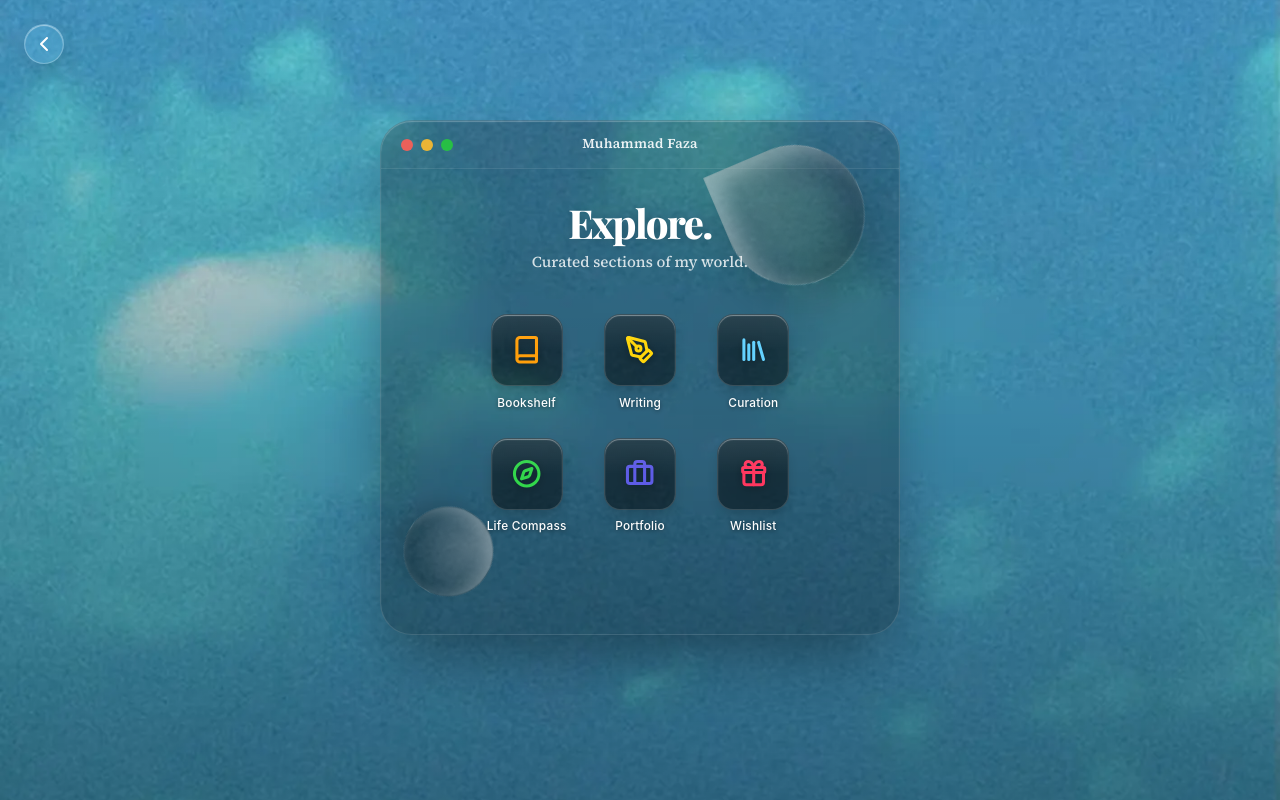
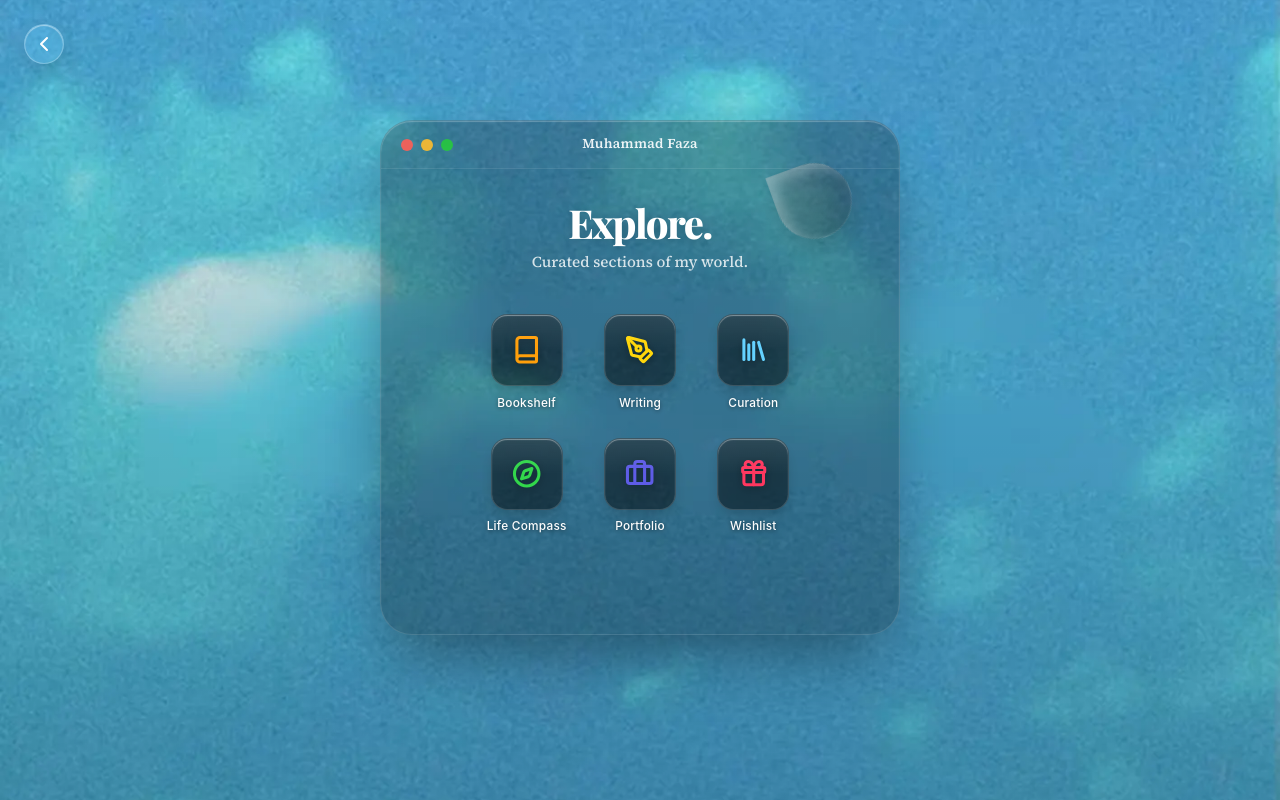
Before and after one commit to muhammadfaza16/muhammadfaza16.github.io, a Next.js app: page /starlight in a window 1280 px wide. Built offline with nearby package versions, Linux system fonts and the light colour scheme; no server answers; a web font is replaced by a local one.

Commit message:
style: retain single small teardrop animation and apply whisper-thin wallpaper contrast overlay

```diff
--- a/src/app/starlight/page.tsx
+++ b/src/app/starlight/page.tsx
@@ -38,11 +38,11 @@ export default function StarlightPage() {
         backgroundPosition: "center",
         zIndex: -2,
       }} />
-      {/* Thin elegant dark overlay for contrast */}
+      {/* Barely visible elegant dark overlay for text contrast */}
       <div style={{
         position: "fixed",
         inset: 0,
-        background: "linear-gradient(180deg, rgba(0,0,0,0.1) 0%, rgba(0,0,0,0.2) 50%, rgba(0,0,0,0.4) 100%)",
+        background: "linear-gradient(180deg, rgba(0,0,0,0.02) 0%, rgba(0,0,0,0.08) 50%, rgba(0,0,0,0.2) 100%)",
         zIndex: -1,
       }} />
       <div>
@@ -151,61 +151,32 @@ export default function StarlightPage() {
                 <div style={{ width: "52px" }} />
               </div>
 
-              {/* Ambient Glassy Teardrops (Floating background rich UI elements) */}
+              {/* Small Ambient Glassy Teardrop */}
               <motion.div
                 animate={{
-                  y: [0, -30, 20, 0],
-                  x: [0, 20, -15, 0],
+                  y: [0, -20, 15, 0],
+                  x: [0, 15, -10, 0],
                   rotate: [-45, -20, -70, -45],
                 }}
                 transition={{
-                  duration: 14,
+                  duration: 16,
                   repeat: Infinity,
                   ease: "easeInOut",
                 }}
                 style={{
                   position: "absolute",
-                  top: "10%",
-                  right: "10%",
-                  width: "140px",
-                  height: "140px",
+                  top: "12%",
+                  right: "12%",
+                  width: "76px",
+                  height: "76px",
                   borderRadius: "0 50% 50% 50%", /* Teardrop shape */
-                  background: "linear-gradient(135deg, rgba(255,255,255,0.2) 0%, rgba(255,255,255,0) 100%)",
-                  boxShadow: "inset 10px 10px 20px rgba(255,255,255,0.3), inset -15px -15px 25px rgba(0,0,0,0.1), 0 20px 40px rgba(0,0,0,0.2)",
-                  backdropFilter: "blur(24px) saturate(150%)",
-                  WebkitBackdropFilter: "blur(24px) saturate(150%)",
-                  border: "1px solid rgba(255,255,255,0.15)",
-                  borderTop: "1px solid rgba(255,255,255,0.3)",
-                  borderLeft: "1px solid rgba(255,255,255,0.3)",
-                  zIndex: 0,
-                  pointerEvents: "none",
-                }}
-              />
-
-              {/* Secondary Floating Glass Sphere */}
-              <motion.div
-                animate={{
-                  y: [0, 40, -10, 0],
-                  x: [0, -30, 10, 0],
-                  rotate: [0, 180, 360],
-                }}
-                transition={{
-                  duration: 18,
-                  repeat: Infinity,
-                  ease: "easeInOut",
-                }}
-                style={{
-                  position: "absolute",
-                  bottom: "15%",
-                  left: "10%",
-                  width: "90px",
-                  height: "90px",
-                  borderRadius: "50%",
-                  background: "radial-gradient(circle at 30% 30%, rgba(255,255,255,0.25) 0%, rgba(255,255,255,0.02) 70%, transparent 100%)",
-                  boxShadow: "inset 5px 5px 15px rgba(255,255,255,0.3), inset -5px -5px 15px rgba(0,0,0,0.05), 0 10px 20px rgba(0,0,0,0.15)",
-                  backdropFilter: "blur(16px) saturate(120%)",
-                  WebkitBackdropFilter: "blur(16px) saturate(120%)",
-                  border: "1px solid rgba(255,255,255,0.1)",
+                  background: "linear-gradient(135deg, rgba(255,255,255,0.15) 0%, rgba(255,255,255,0) 100%)",
+                  boxShadow: "inset 6px 6px 12px rgba(255,255,255,0.25), inset -8px -8px 16px rgba(0,0,0,0.05), 0 10px 20px rgba(0,0,0,0.15)",
+                  backdropFilter: "blur(20px) saturate(140%)",
+                  WebkitBackdropFilter: "blur(20px) saturate(140%)",
+                  border: "1px solid rgba(255,255,255,0.12)",
+                  borderTop: "1px solid rgba(255,255,255,0.25)",
+                  borderLeft: "1px solid rgba(255,255,255,0.25)",
                   zIndex: 0,
                   pointerEvents: "none",
                 }}
```
